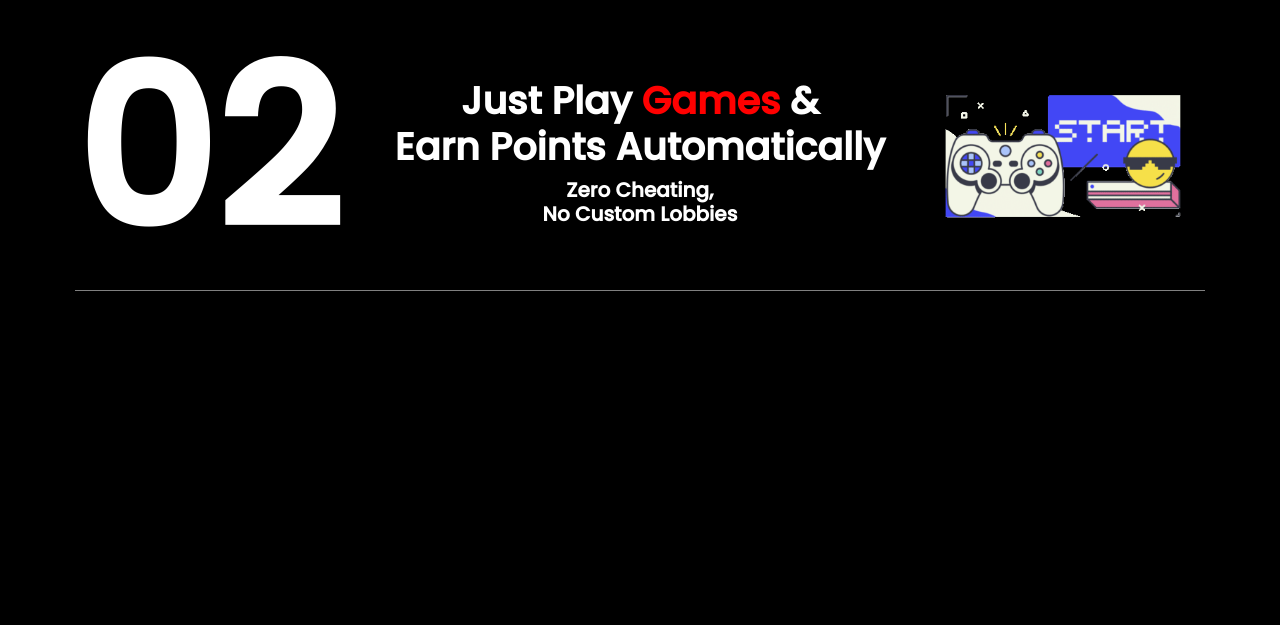
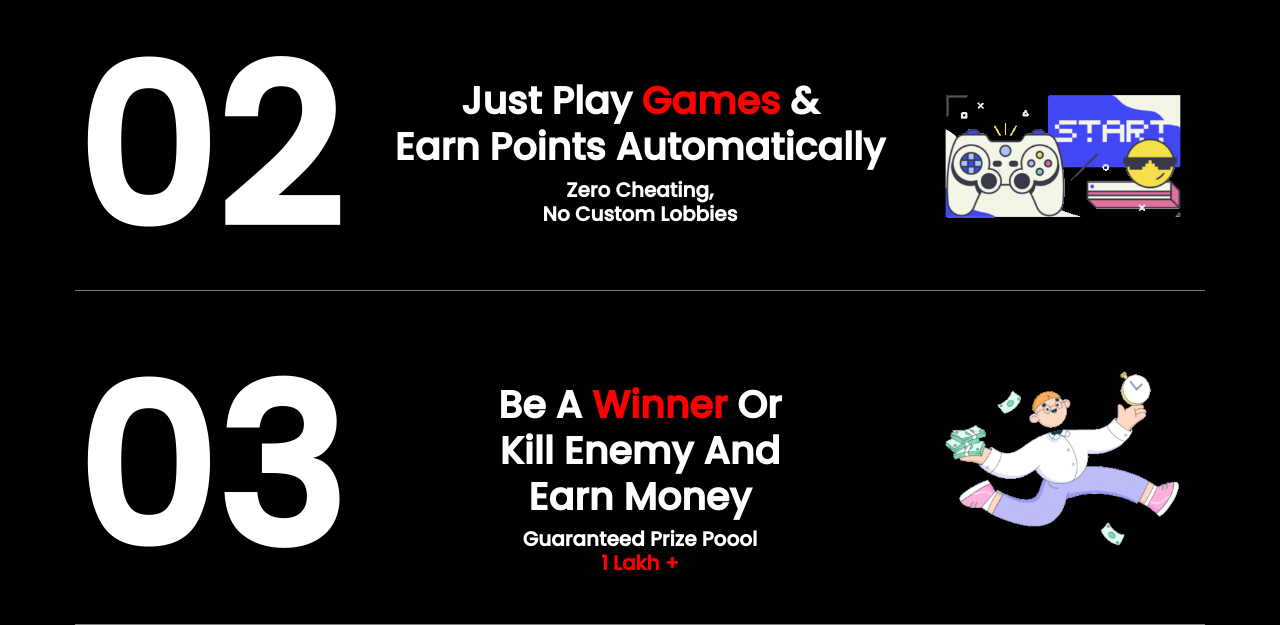
Before and after one commit to balithakur/gameszone, a Django app: page /home in a window 1280 px wide. Shown: the part 3315-3940 px from the top of the page. Before the commit the page ends 3606 px from the top, so only its background shows below. Run offline with Django 4.2, Linux system fonts and the light colour scheme.

Commit message:
add new elelment

```diff
--- a/templates/home.html
+++ b/templates/home.html
@@ -101,6 +101,16 @@
             <img src="{%static "videos/abstract-gaming.gif" %}" muted autoplay loop>
           </div>
         </div>
+        <div class="first_thing second_thing">
+          <div class="one second_one"><h2 class="display-1  hollow">03</h2></div>
+          <div class="second second_second">
+            <h3 class="second_text bigfont">Be A <b class="bold bgblack">Winner </b>Or<br> Kill Enemy And <br> Earn Money</h3>
+            <h4 class="second_text smallfont">Guaranteed Prize Poool<br><b class="bold bgblack"> 1 Lakh + </b></h4>
+          </div>
+          <div class="third second_third">
+            <img src="{%static "videos/bubble-gum-financial-growth.gif" %}" muted autoplay loop>
+          </div>
+        </div>
       </div>
     </div>
 
```
Also changed, not shown: static/videos/bubble-gum-financial-growth.gif (added).
